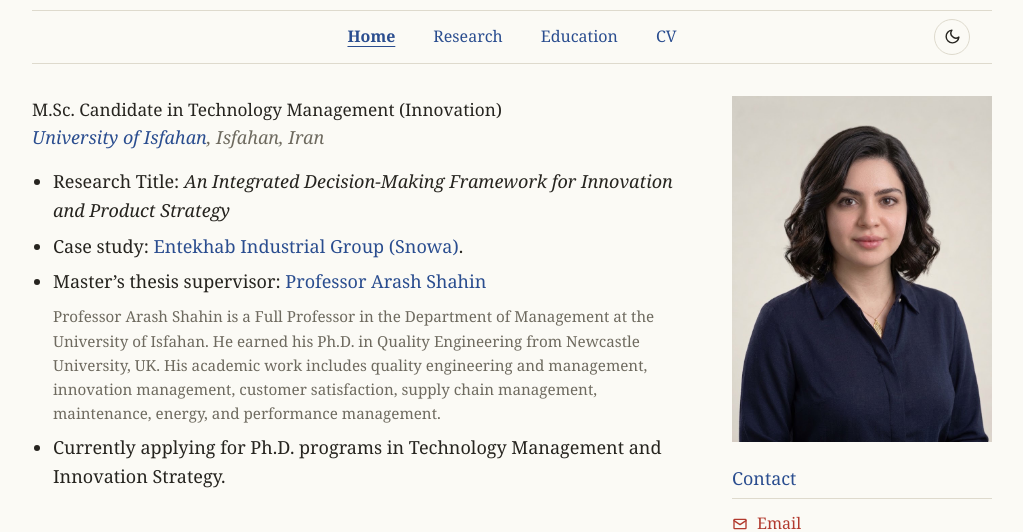
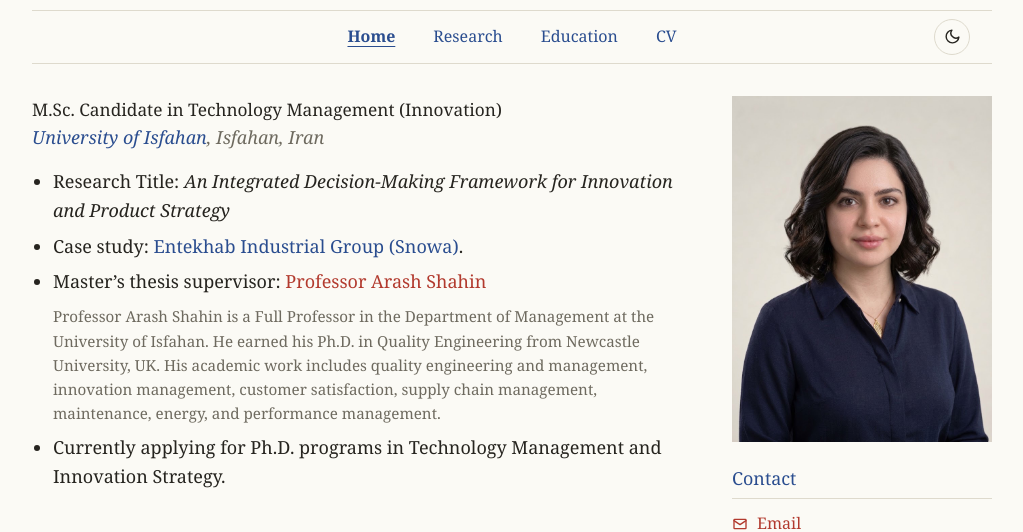
Before and after one commit to helenkasaei/helenkasaei.github.io, a plain HTML site: page index.html in a window 1280 px wide. Shown: the part 123-655 px from the top of the page, without its empty margins (128-1151 px from the left). Drawn offline with Linux system fonts and the light colour scheme.

Commit message:
Style supervisor link in burgundy

```diff
--- a/site.css
+++ b/site.css
@@ -29,6 +29,7 @@ body {
   transition:background .2s ease,color .2s ease;
 }
 a { color:var(--blue); text-decoration:none; }
+a.supervisor-link { color:var(--red); }
 a:hover { text-decoration:underline; }
 a:focus-visible,button:focus-visible { outline:2px solid var(--blue); outline-offset:3px; }
 .wrap { width:min(960px,calc(100% - 48px)); margin:0 auto; }
```
